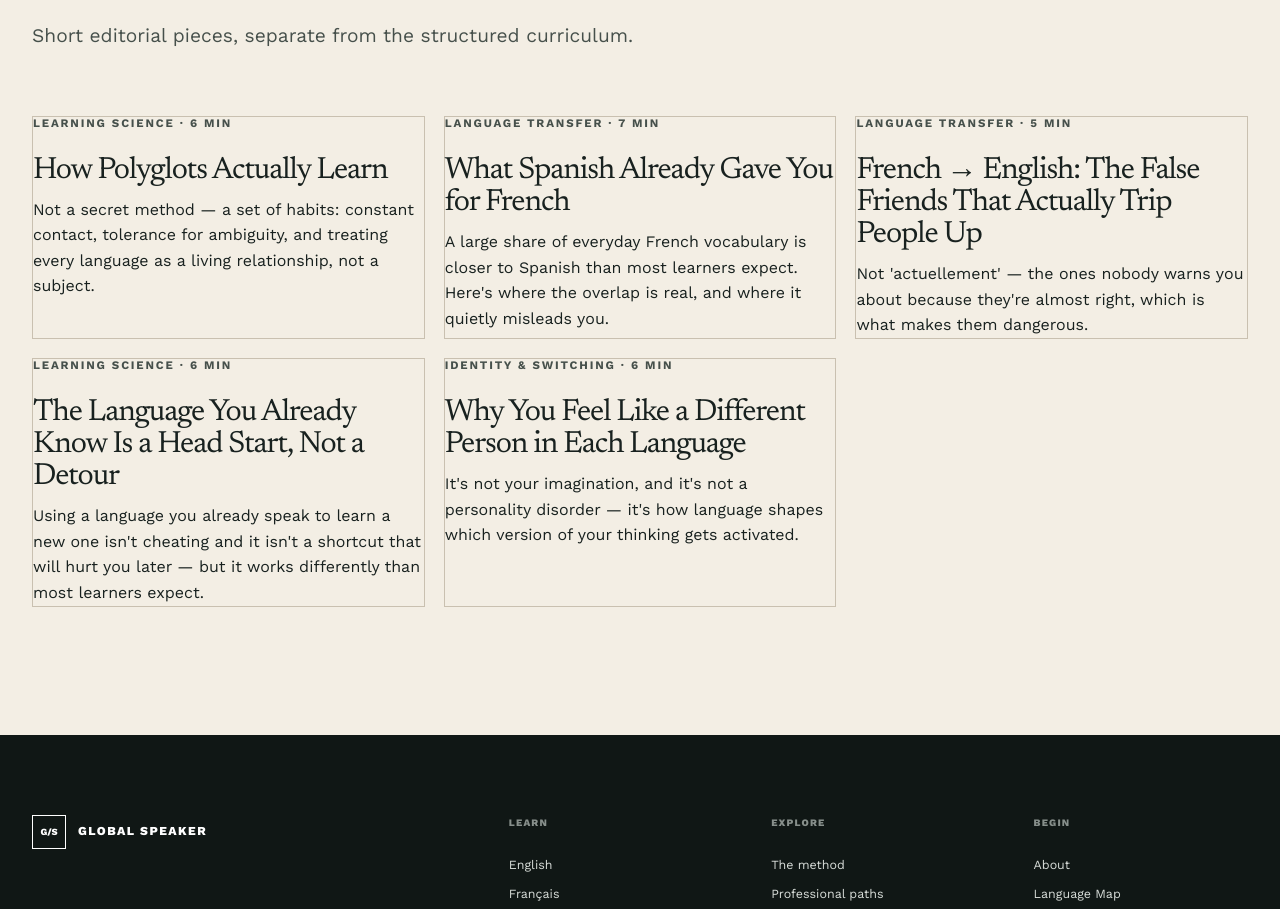
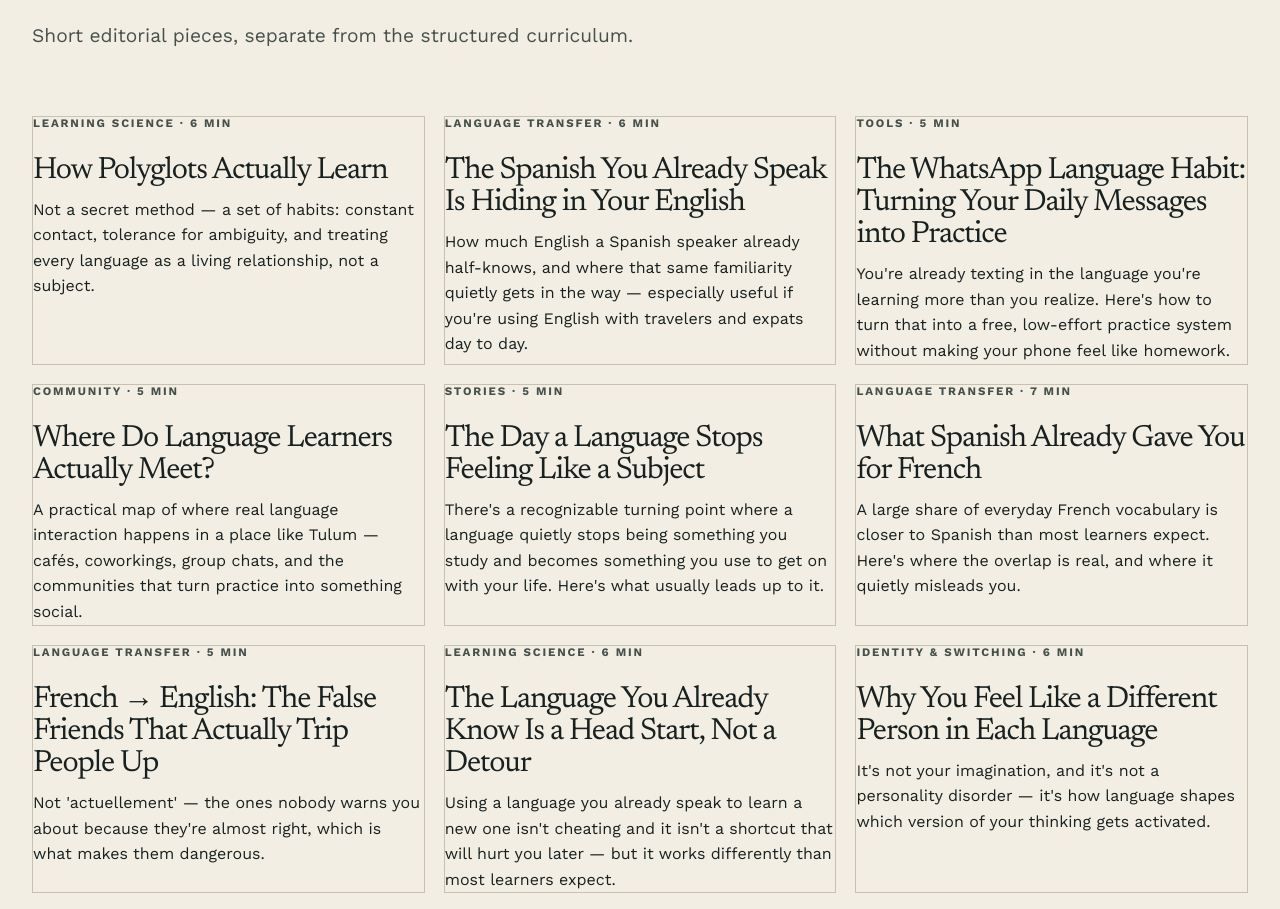
Before and after one commit to gspkdevelopments/global-speaker, a Next.js app: page /polyglot in a window 1280 px wide. Shown: the part 853-1762 px from the top of the page. Built offline with nearby package versions, Linux system fonts and the light colour scheme; no server answers.

Commit message:
Add 4 new Polyglot articles: stories, tools, community, ES-EN transfer

```diff
--- a/src/content/polyglot.ts
+++ b/src/content/polyglot.ts
@@ -62,6 +62,111 @@ A quiet habit that rarely gets mentioned: narrating your own day in the language
 ## They treat each language as a relationship, not a subject
 
 Maybe the biggest shift: languages that get maintained for decades are usually tied to a person, a place, a piece of media, a version of yourself the learner likes being. Grammar rules fade. A reason to keep showing up doesn't. That's why the most useful early question isn't "how do I learn this language" — it's "what do I want this language to connect me to."`,
+  },
+  {
+    slug: "spanish-hiding-in-your-english",
+    title: "The Spanish You Already Speak Is Hiding in Your English",
+    description:
+      "How much English a Spanish speaker already half-knows, and where that same familiarity quietly gets in the way — especially useful if you're using English with travelers and expats day to day.",
+    topic: "language-transfer",
+    interfaceLanguage: "en",
+    relatedLanguagePairs: [{ from: "spanish", to: "english" }],
+    readingMinutes: 6,
+    updatedAt: "2026-09-04",
+    body: `If your daily English comes from checking guests in, answering messages, or chatting with travelers, you already have a bigger working vocabulary than you probably give yourself credit for — a lot of it borrowed straight from Spanish, whether you notice it or not.
+
+## The overlap you're already using
+
+English absorbed an enormous amount of vocabulary from Latin and French, which means a huge share of its more formal and abstract words look almost identical to Spanish: *información/information*, *reservación/reservation*, *necesario/necessary*, *posible/possible*. This is why reading a hotel email or a booking confirmation in English often feels more manageable than a casual conversation — formal English leans on exactly the vocabulary Spanish already gave you.
+
+## Where it quietly works against you
+
+The overlap thins out fast in the everyday, informal register — the words you need most when actually talking to someone. *Realizar* doesn't mean "to realize" (it means to carry out or accomplish); *actualmente* doesn't mean "actually" (it means "currently"); *embarazada* is nowhere near "embarrassed." These aren't obscure traps — they're exactly the kind of word a confident Spanish speaker reaches for automatically, because the cognate feels so certain.
+
+## Why this matters more in spoken English than written
+
+In writing, you have a second to catch yourself. In a live conversation with a guest or a stranger, the cognate comes out before you've had time to check it — and English speakers are often too polite to correct it, so the mistake quietly survives for years. The fix isn't avoiding cognates; most of them are genuinely correct and useful. It's building a short mental list of the handful that betray you most — *realizar*, *actualmente*, *embarazada*, *sensible* — so your brain flags them the moment they're about to come out, instead of trusting the resemblance blindly.`,
+  },
+  {
+    slug: "whatsapp-language-habit",
+    title: "The WhatsApp Language Habit: Turning Your Daily Messages into Practice",
+    description:
+      "You're already texting in the language you're learning more than you realize. Here's how to turn that into a free, low-effort practice system without making your phone feel like homework.",
+    topic: "tools",
+    interfaceLanguage: "en",
+    readingMinutes: 5,
+    updatedAt: "2026-09-04",
+    body: `Most language apps ask you to carve out fifteen minutes you don't have. WhatsApp is already open forty times a day. The habit that actually survives long-term is the one that rides on top of something you were going to do anyway — and for most people today, that something is messaging.
+
+## Read before you translate
+
+When a message comes in in the language you're learning, resist the reflex to translate it word by word in your head. Read it once for the gist, guess at anything unclear from context, and only look something up if the meaning genuinely doesn't land. This single habit — tolerating a little uncertainty instead of stopping for every word — is worth more than most vocabulary apps combined.
+
+## Write the reply twice
+
+Before sending a reply, write a rough version, then rewrite it once, slightly better. You're not aiming for perfect — you're aiming for the small rep of noticing your first instinct and improving on it, which is exactly the muscle that makes real-time conversation easier later.
+
+## Save what almost tripped you up
+
+Keep one running note — in your phone, wherever's easiest — for phrases you had to think about before sending, or ones a friend used that you'd never have written yourself. Not a vocabulary list to memorize later, just a record of real friction. Reading it back once a week does more than most flashcard decks, because every line came from something that actually happened to you.
+
+## Let voice notes do double duty
+
+If you send voice notes, that's free speaking practice you're already doing. Occasionally re-record one before sending — not for perfection, just to notice the gap between your first take and your second. That gap is where progress actually lives.`,
+  },
+  {
+    slug: "where-language-learners-meet",
+    title: "Where Do Language Learners Actually Meet?",
+    description:
+      "A practical map of where real language interaction happens in a place like Tulum — cafés, coworkings, group chats, and the communities that turn practice into something social.",
+    topic: "community",
+    interfaceLanguage: "en",
+    readingMinutes: 5,
+    updatedAt: "2026-09-04",
+    body: `Studying alone gets you vocabulary. Talking to people gets you a language. The two aren't in competition, but most learners heavily overinvest in the first because it's easier to schedule — you don't need anyone else's calendar to open an app.
+
+## The obvious places, used the wrong way
+
+Cafés, coworkings, and community events are the usual advice, but most people walk in with no plan beyond "meet people," which rarely produces a real conversation. It works much better with a small, specific reason to talk — asking about a menu item, a laptop sticker, a book someone's reading. The place doesn't create the interaction; a genuine, small question does.
+
+## Group chats are underrated real estate
+
+A WhatsApp group built around a shared goal — learning a language, living in the same town, doing the same activity — is a low-pressure place to practice writing, ask a quick question, or just be around the language passively. It's not a replacement for speaking practice, but it's a steady drip of exposure that costs nothing and fits into dead time during the day.
+
+## Look for shared tasks, not just shared interests
+
+The strongest language friendships often come from doing something together, not just talking about a topic — a class, a sport, a volunteer project, a running group. Shared tasks create natural, repeated reasons to talk, and repetition is what turns a stranger into someone you actually practice with.
+
+## Start with proximity you already have
+
+Before looking for a formal exchange partner, look at who's already around you — neighbors, coworkers, people at the gym — and default to using the language you're learning with them, even briefly. It feels more vulnerable than a structured meetup, but it's usually the fastest way to build a real, ongoing connection instead of a one-time practice session.`,
+  },
+  {
+    slug: "day-language-stops-feeling-like-a-subject",
+    title: "The Day a Language Stops Feeling Like a Subject",
+    description:
+      "There's a recognizable turning point where a language quietly stops being something you study and becomes something you use to get on with your life. Here's what usually leads up to it.",
+    topic: "stories",
+    interfaceLanguage: "en",
+    readingMinutes: 5,
+    updatedAt: "2026-09-04",
+    body: `Ask people who've become fluent in something and most of them can point to a rough moment when the language stopped being a school subject and started being just... the way they got things done. It rarely comes from a lesson. It usually comes from needing something.
+
+## It starts with an unavoidable need
+
+The shift tends to happen around a problem that can't wait for a textbook: explaining a symptom to a doctor, arguing about a bill, comforting someone, negotiating a price. In the moment, there's no time to think in translations — you just have to produce something, however imperfect, and it works. That single successful, urgent exchange often does more than months of structured study, because it proves the language is usable under pressure, not just on a worksheet.
+
+## The vocabulary starts arriving out of order
+
+Textbooks teach in a tidy order — greetings, numbers, family, food. Real fluency arrives out of order and slightly ugly: the word for a specific tool at work, a phrase your neighbor always says, the exact way your partner's mother scolds someone lovingly. This vocabulary sticks harder than anything from a course, because it came attached to a real moment instead of a unit test.
+
+## The internal translator gets quieter
+
+At some point, without noticing exactly when, the pause before speaking gets shorter. You're not mentally composing a sentence in your first language and converting it anymore — you're reaching more directly for the thought in the new one. It's rarely dramatic. It's usually only visible in hindsight, when you realize a conversation just happened and you can't remember translating any of it.
+
+## What actually causes the shift
+
+Not talent, and not more hours of study than everyone else. The common thread is simply being placed in enough real situations where the language was the only tool available — no subtitles, no dictionary, no way out except to try. If a language still feels like a subject, the fastest way to change that isn't more lessons. It's fewer safety nets.`,
   },
   {
     slug: "spanish-to-french-lexical-overlap",
```
